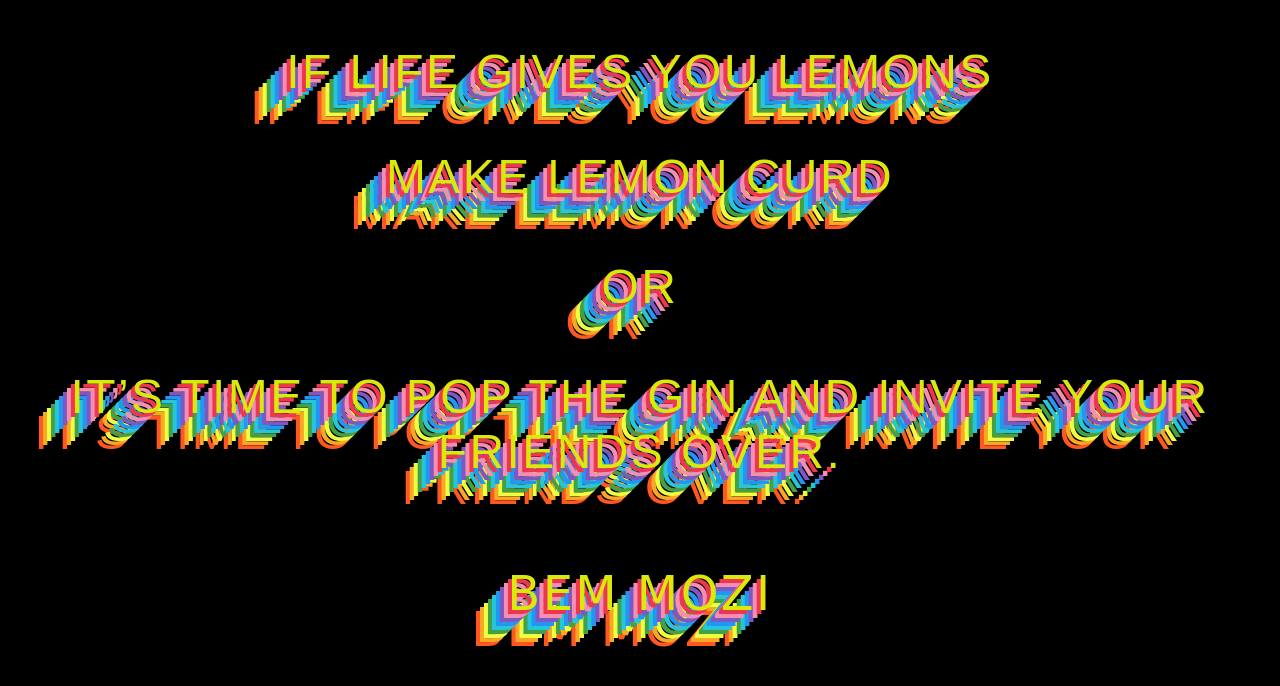
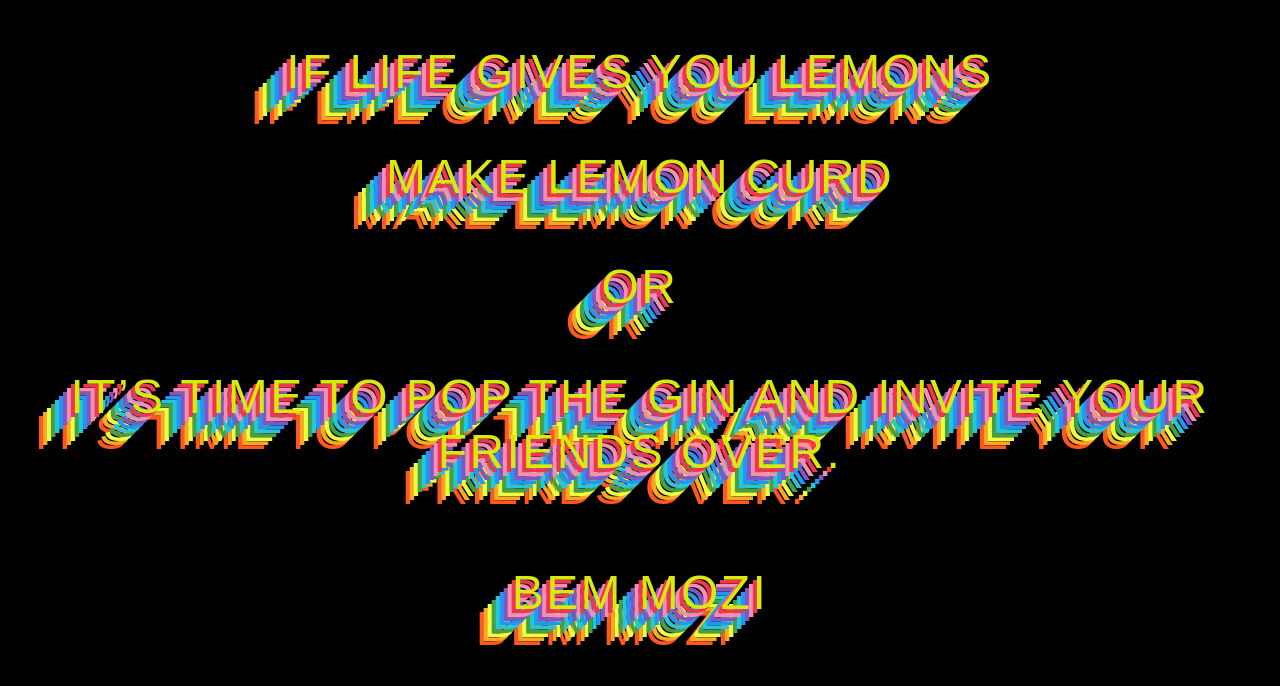
Before and after one commit to stellapolak/stellapolak.github.io, a plain HTML site: page my-first-github-page/index.html in a window 1280 px wide. Drawn offline with Linux system fonts and the light colour scheme; a web font is replaced by a local one.

Commit message:
Update style.css

```diff
--- a/my-first-github-page/style.css
+++ b/my-first-github-page/style.css
@@ -23,6 +23,7 @@ p {
   }
 
 
-.bem {
+p .bem {
     font-family: 'Codystar', cursive;
+    color: yellow;
 }
```
